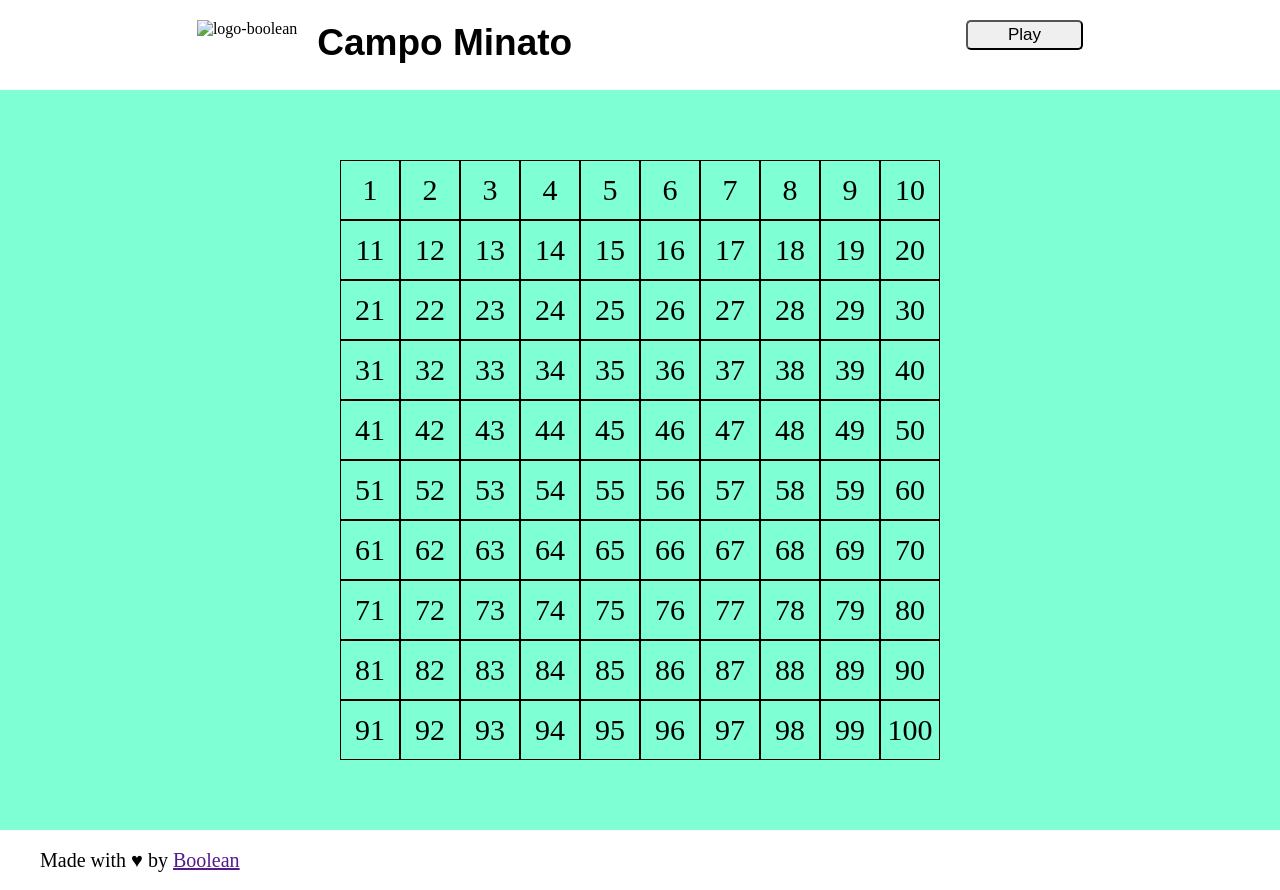
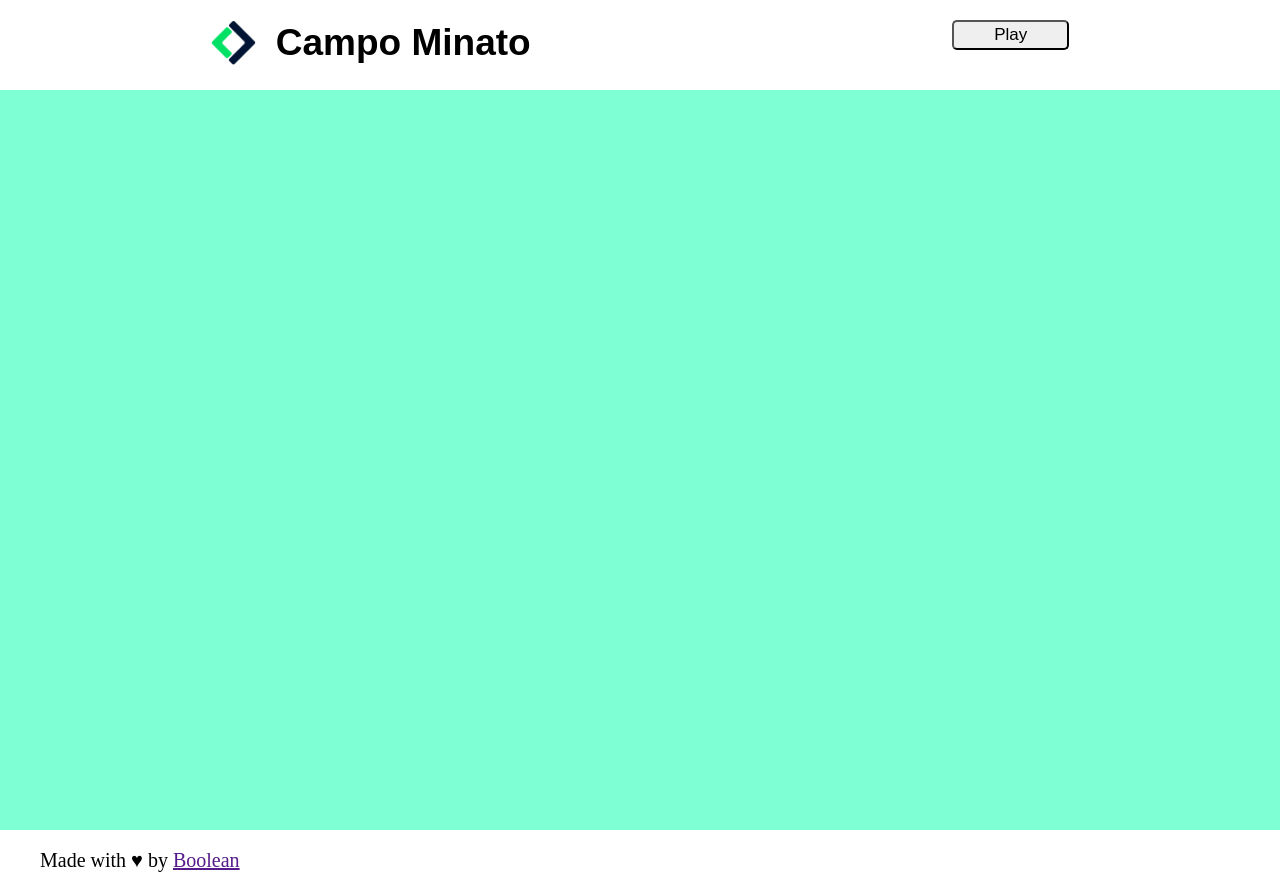
Before and after one commit to BruneiPaulPotosiCcuno/js-campominato-dom, a plain HTML site: page index.html in a window 1280 px wide. Both pictures are taken after a click on the button "Play". Drawn offline with Linux system fonts and the light colour scheme.

Commit message:
add-grid-reset

```diff
--- a/css/style.css
+++ b/css/style.css
@@ -91,6 +91,10 @@ button{
     background-color: rgb(45, 73, 215);
 }
 
+.square.red {
+    background-color: rgb(215, 59, 45);
+}
+
 
 /* FOOTER STYLE */
 
--- a/js/script.js
+++ b/js/script.js
@@ -4,37 +4,7 @@
 // Ci saranno quindi 10 caselle per ognuna delle 10 righe.
 // Quando l'utente clicca su ogni cella, la cella cliccata si colora di azzurro ed emetto un messaggio in console con il numero della cella cliccata.ç
 
-//prendiamo il btn del html
-const btn = document.querySelector('#btn');
 
-//creo l'evento listener per il btn
-btn.addEventListener('click', function() {
-    //Creo la griglia per i numeri
-    const mainGrid = document.querySelector('#grid');
-    for (let i = 1; i <= 100; i++){
-        const newSquare = generateSquare(i);
-        //aggiungo square allla griglia
-        mainGrid.appendChild(newSquare);
-    }
-});
-
-//Creo la funzione per generare ogni cella della griglia
-function generateSquare(number){
-    //creo un div con lo square e il numero per ogni cella
-    const newSquare = document.createElement('div');
-    newSquare.classList.add('square');
-    newSquare.innerHTML = '<span>' + number + '</span>';
-
-    //aggiungo la cella l'evento click
-    newSquare.addEventListener('click', function(){
-        this.classList.add('blue');
-        //Ogni cella clickata viene mostrata nel cl
-        console.log("Numero cella" + number );
-    })
-
-    //retorna
-    return newSquare;
-}
 
 //Creo un arrary per tenere le "bombe"
 let bombs = [];
@@ -48,5 +18,15 @@ function generateBombs(){
             bombs.push(bombPosition);
         }
     }
+
 }
-//Aggiornamento della funzione
+//Function per il game
+
+const btn = document.querySelector('#btn');
+//*console.log(btn);
+    //aggiungo un event listener
+    btn.addEventListener('click', function() {
+        const gridMain = document.querySelector('#grid');
+        //faccio il reset della grid
+        gridMain.innerHTML = ''
+    })
```
Also changed, not shown: img/boolean-logo.png (added).
